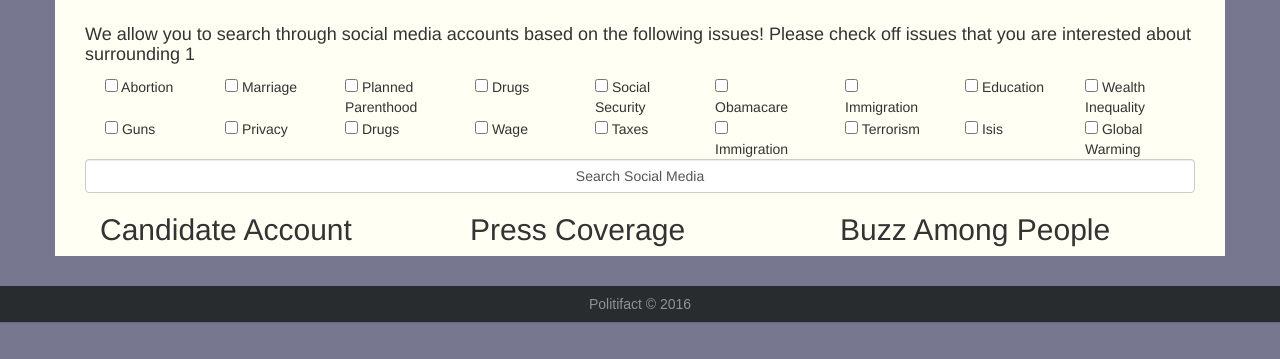
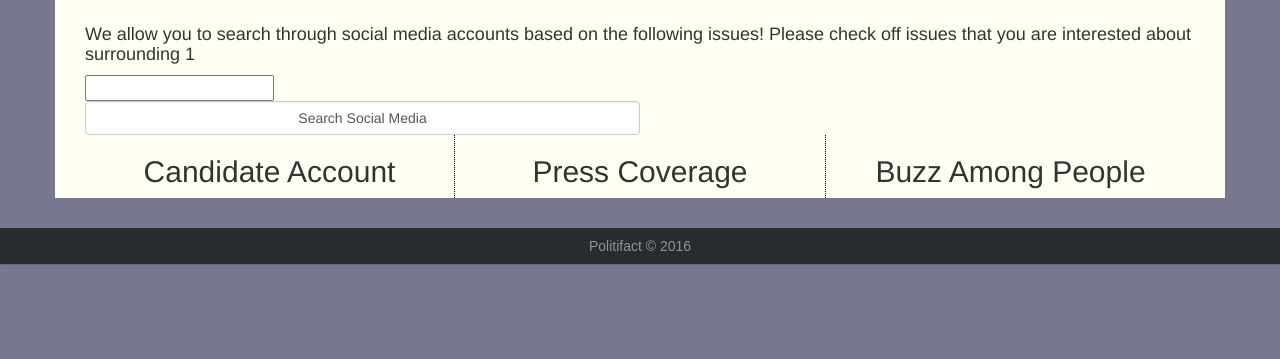
Before and after one commit to JStack424/hackDelt2016, a PHP site: page /candidateTemplate.php?name=1 in a window 1280 px wide. Shown: the part 441-800 px from the top of the page. Run offline with PHP 8.4, Linux system fonts and the light colour scheme; data that the repository does not hold is empty; some libraries are stand-ins or nearby versions.

Commit message:
Reformatted candidate template

```diff
--- a/candidateTemplate.php
+++ b/candidateTemplate.php
@@ -8,7 +8,6 @@ $name = $_GET["name"];
 <body>
 <?php include 'nav.php'; ?>
 <?php
-
     include 'config.php';
     //$row = array();
     $sql = "SELECT `Name`, `Age`, `Ethnicity`, `Religion`, `Gender`, `Education`, `Political Experience` FROM `Demographics` WHERE Name='" . $name . "'";
@@ -27,7 +26,6 @@ $name = $_GET["name"];
     foreach ($row as $key => $i) {
         echo '<li><b>' . $key . ":</b> " . $i . '</li>';
     }
-
     ?>
 </ul>
 </div>
@@ -39,33 +37,33 @@ $name = $_GET["name"];
 
 <div class='searchBox col-md-12'>
 <h4> We allow you to search through social media accounts based on the following issues! Please check off issues that you are interested about surrounding <?php echo $name;?> </h4>
-            <form id='stuff2'>
+<form id='form'>
 <?php
-                for ($k = 0; $k < 3;$k++) {
-                    echo "<div class='col-md-4' style='padding-left: 5px;padding-right:5px;'>";
-                    for ($i=(count($potentialIssues)/3 * $k);$i < ((count($potentialIssues)/3) * ($k+1));$i++) {
-                            echo "<div class='col-md-4' style='margin: 0;'> <label style='font-weight:300;margin: 0 auto;'> <input type='checkbox' value='yes' name='" . $potentialIssues[$i] . "'> " . $potentialIssues[$i] . "</label> </div>";
+    /*for ($k = 0; $k < 3;$k++) {
+     echo "<div class='col-md-4' style='padding-left: 5px;padding-right:5px;text-align:center;'>";
+     for ($i=(count($potentialIssues)/3 * $k);$i < (((count($potentialIssues)/3) * ($k+1))-1);$i++) {
+     echo "<div class='col-md-4' style='margin: 0;'> <label style='font-weight:300;margin: 0 auto;'> <input type='checkbox' value='" . str_replace(" ", "", $potentialIssues[$i]) . "' name='" . str_replace(" ", "", $potentialIssues[$i]) . "'> " . $potentialIssues[$i] . "</label> </div>";
      }
      echo '</div>';
-                }
+     }*/
+    echo "<input id='text type='text' name='text'>";
     echo "<input id='".$name."' type='hidden' name='name' value='".$name."'/>"
     ?>
-                <button class='form-control' id='stuff' name='stuff'> Search Social Media </button>
+<button class='form-control' id='stuff' name='form' style="width: 50%;"> Search Social Media </button>
 </form>
 
-            <script type="text/javascript"  src="http://platform.twitter.com/widgets.js"></script>
 
 <div class='resultsFromSearch'>
-                <div class="col-md-4">  <!--first column -->
-                    <h2 id='candidate'> Candidate Account </h2>
+<div class="col-md-4" style="border-right: dotted 1px black;">  <!--first column -->
+<h2 id='candidate' style="text-align: center;"> Candidate Account </h2>
 </div>
 
 <div class="col-md-4">
-                    <h2 id='press'>Press Coverage</h2>
+<h2 id='press' style="text-align: center;">Press Coverage</h2>
 </div>
 
-                <div class="col-md-4">
-                    <h2 id='people'> Buzz Among People </h2>
+<div class="col-md-4" style="border-left: dotted 1px black;">
+<h2 id='people' style="text-align: center;"> Buzz Among People </h2>
 </div>
 </div>
 </div>
@@ -135,7 +133,7 @@ $name = $_GET["name"];
                          type: "POST",
                          url: "twitter/TwitterQuery.php",
                          dataType: "json",
-              data: $('#stuff').serialize(),
+                         data: $('#form').serialize(),
                          success: response
                          });
                   }
@@ -143,9 +141,11 @@ $name = $_GET["name"];
                   // This function runs once we get our data from PHP
                   function response(json)
                   {
-            $("#candidate").append(json[0]);
-            $("#press").append(json[1]);
-            $("#people").append(json[2]);
+                  console.log(json);
+                  $("#candidate").append(json[0]).fadeIn(1000);
+                  $("#press").append(json[1]).fadeIn(1000);
+                  $("#people").append(json[2]).fadeIn(1000);
+                  $.getScript("http://platform.twitter.com/widgets.js", function () {});
                   }
                   });
 </script>
```
Lines whose indentation alone changed are shown as unchanged.
